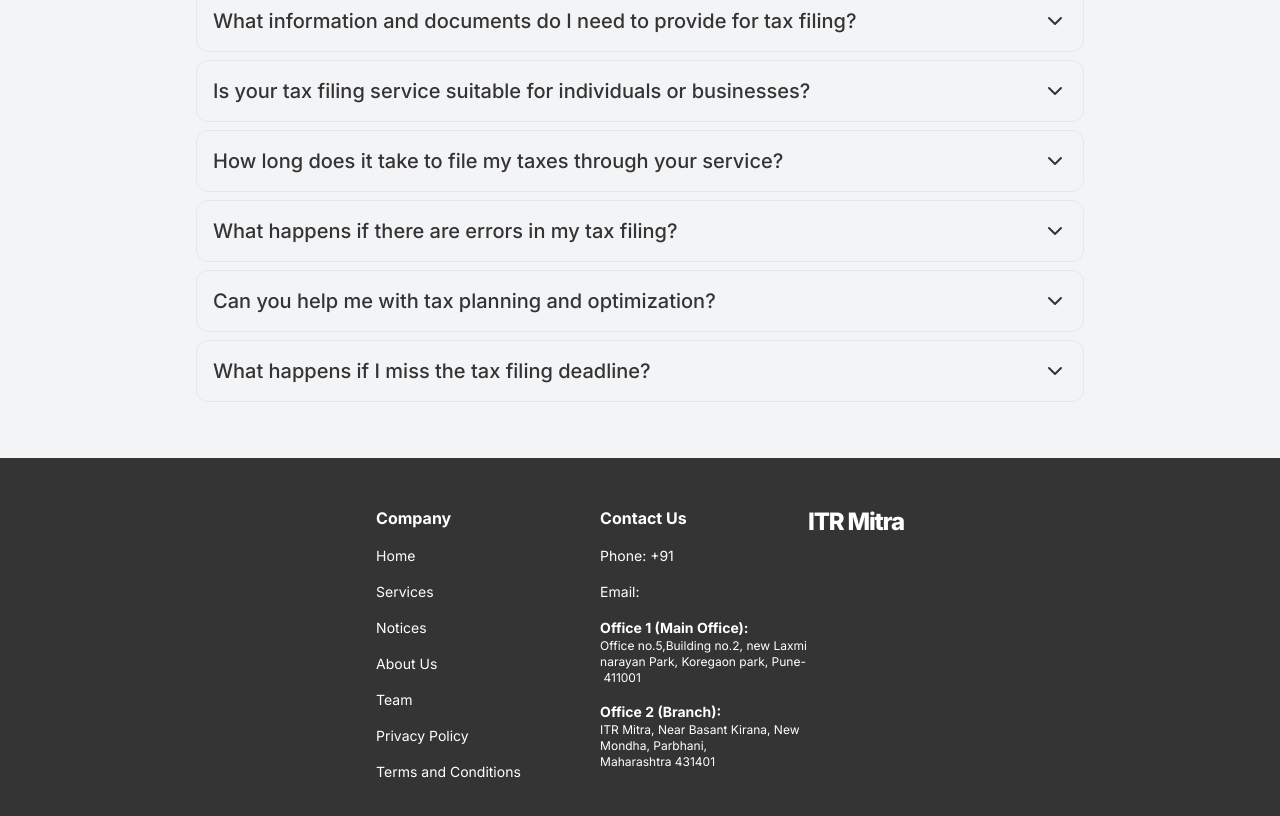
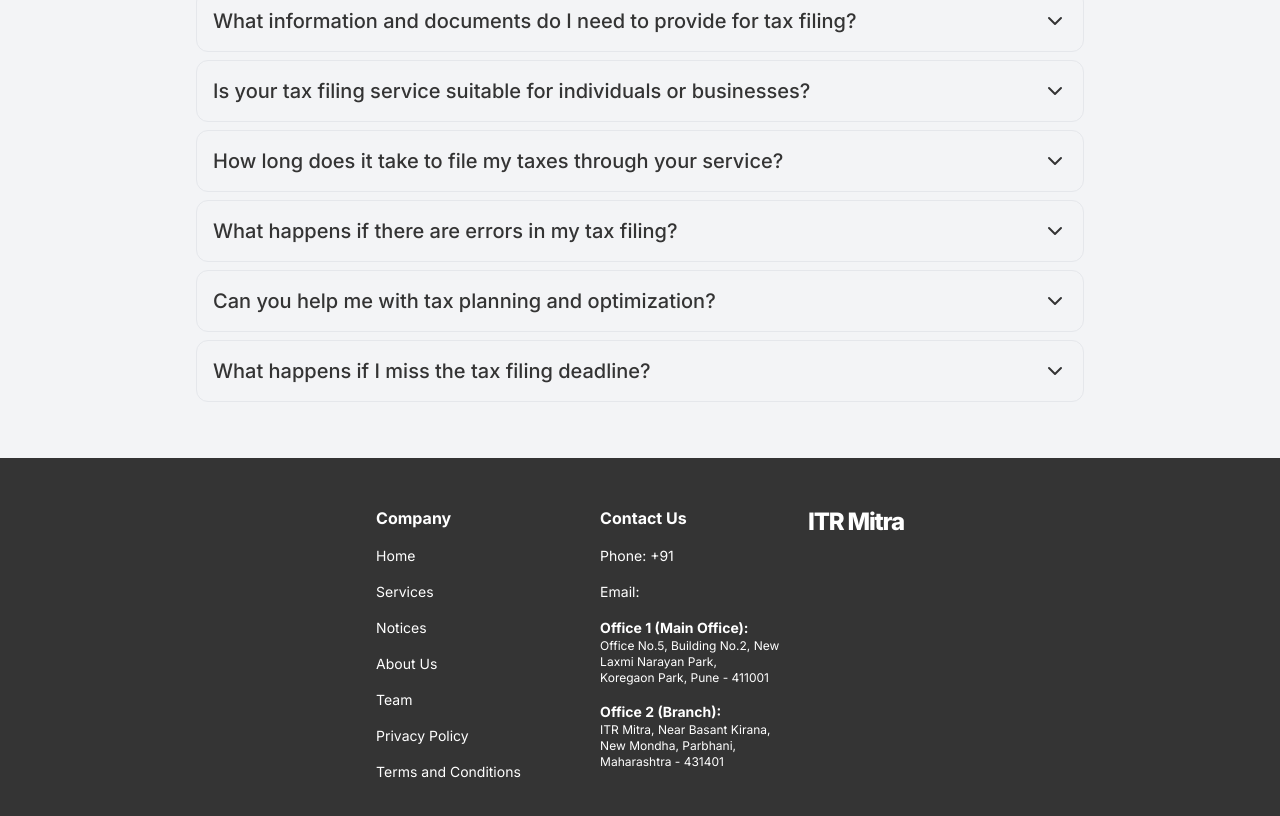
Before and after one commit to itrmitra/itrmitra, a Next.js app: page / in a window 1280 px wide. Shown: the part 5734-6550 px from the top of the page. Built offline with nearby package versions, Linux system fonts and the light colour scheme.

Commit message:
fix: set sentence case to addresses

```diff
--- a/src/components/site-footer.tsx
+++ b/src/components/site-footer.tsx
@@ -34,15 +34,15 @@ export function SiteFooter() {
                             <div className="md:w-52">
                                 <b>Office 1 (Main Office):</b>
                                 <p className="text-xs">
-                                    Office no.5,Building no.2, new Laxmi narayan Park, Koregaon
-                                    park, Pune- 411001
+                                    Office No.5, Building No.2, New Laxmi Narayan Park, <br />
+                                    Koregaon Park, Pune - 411001
                                 </p>
                             </div>
                             <div className="md:w-52">
                                 <b>Office 2 (Branch):</b>
                                 <p className="text-xs">
-                                    ITR Mitra, Near Basant Kirana, New Mondha, Parbhani,
-                                    Maharashtra 431401
+                                    ITR Mitra, Near Basant Kirana,
+                                    <br /> New Mondha, Parbhani, Maharashtra - 431401
                                 </p>
                             </div>
                         </div>
```
